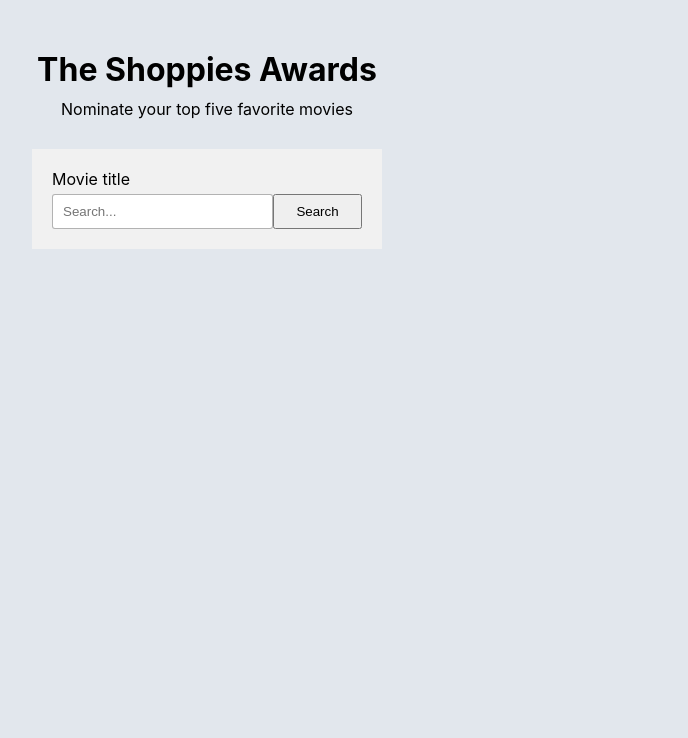
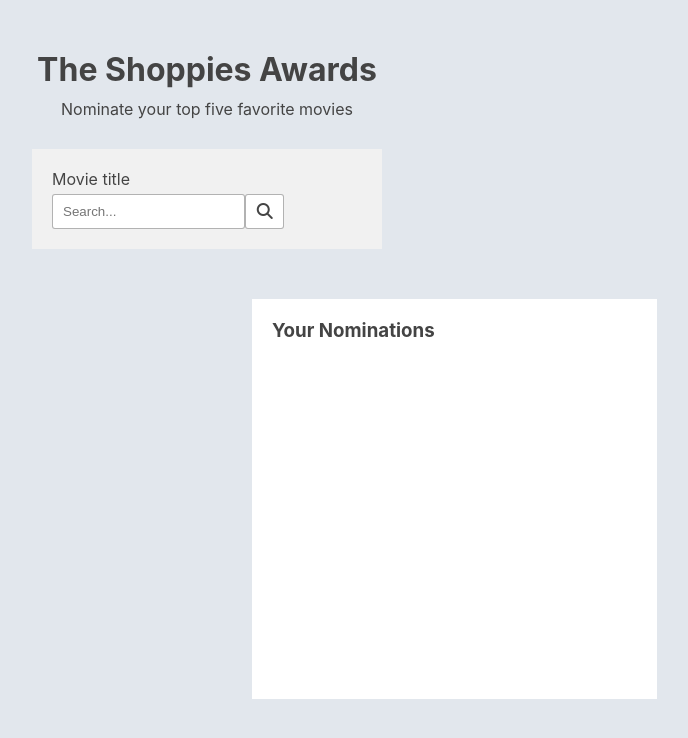
Before and after one commit to itacamba/shopify_awards, a React (Create React App) app: page / in a window 1280 px wide. Shown: the top 738 px of the page, without its empty margins (433-1121 px from the left). Built offline with nearby package versions, Linux system fonts and the light colour scheme.

Commit message:
nominating and removing nominations working, but not limiting the amount of nominations

```diff
--- a/public/index.html
+++ b/public/index.html
@@ -3,12 +3,15 @@
   <head>
     <meta charset="utf-8" />
     <link rel="icon" href="%PUBLIC_URL%/favicon.ico" />
+
     <meta name="viewport" content="width=device-width, initial-scale=1" />
     <meta name="theme-color" content="#000000" />
     <meta
       name="description"
       content="Web site created using create-react-app"
     />
+    <script src="https://kit.fontawesome.com/5eb26f0a00.js" crossorigin="anonymous"></script>
+
     <link rel="apple-touch-icon" href="%PUBLIC_URL%/logo192.png" />
     <!--
       manifest.json provides metadata used when your web app is installed on a
--- a/src/App.css
+++ b/src/App.css
@@ -5,6 +5,7 @@
 }
 body{
   background-color: #e2e7ed;
+  color: #444;
 }
 .App header{
   margin-top: 50px;
@@ -42,11 +43,28 @@ body{
 }
 .search-bar input[type="submit"]{
   width: 100px;
+  visibility: hidden;
+}
+.search-icon{
+  width: 50px;
+  background-color: #fff;
+  text-align: center;
+  border-radius: 3px;
+  border: .5px solid rgba(0,0,0,.3);
+  line-height: 32px;
+  cursor: pointer;
 }
 .results{
+  max-width: 900px;
   width: 90%;
   margin: 0 auto;
   margin-top: 50px;
+  display: flex;
+  justify-content: space-between;
+}
+.movies-container{
+  max-width: 350px;
+  width: 40%;
 }
 .movie{
   padding: 20px;
@@ -59,7 +77,7 @@ body{
 .movie p{
   margin-top: 15px;
 }
-.movie .nominate-btn{
+.nominate-btn{
   margin-top: 15px;
   display: inline;
   width: 100px;
@@ -70,3 +88,19 @@ body{
   padding: 5px 20px;
   cursor: pointer;
 }
+.nominate-btn.disabled{
+  background: #999;
+  color: #555;
+  cursor: not-allowed;
+}
+.nominated-container{
+  max-width: 500px;
+  width: 45%;
+  background-color: #fff;
+  padding: 20px;
+  min-height: 400px;
+  max-height: 800px;
+}
+.nominated-container .movie:first-child{
+  margin-top: 20px;
+}
--- a/src/App.js
+++ b/src/App.js
@@ -1,6 +1,7 @@
 import React, {useState} from 'react';
 
 import './App.css';
+import Movie from './components/Movie';
 
 function App() {
 
@@ -12,12 +13,33 @@ const [movies, setMovies] = useState([])
    fetch(`http://www.omdbapi.com/?i=tt3896198&apikey=be887243&s=${search}&type=movie`)
    .then(resp => resp.json())
    .then(data => {
+     // Filter to only display first 10 results
      let newMovies = data.Search.filter((mov, i) => i < 10 )
-     setMovies(newMovies)
+     // Add Key-Value pair to results, to keep control of nominations
+     let notNominatedMovies = newMovies.map(mov => ({...mov, Nominated: false}))
+     setMovies(notNominatedMovies)
+
     // display error when no search input
     // error handling when movie not found (try-catch)
    })
  }
+ const handleNomination = (e, movieData) => {
+  // 1. Get Index of the movie that will change
+  let movieIdx = movies.findIndex(movie => movie.imdbID === movieData.imdbID)
+  // 2. make a copy of movies
+  let allMovies = [...movies]
+  // 3. make a copy of the movie I want to change
+  let movie = {...allMovies[movieIdx]}
+  // 4. change the Nominated property
+  movie.Nominated = !movieData.Nominated
+  // 5. put it back into the array
+  allMovies[movieIdx] = movie
+  // 6. Set State with modified array
+  setMovies(allMovies)
+ }
+
+
+
  console.log(movies)
   return (
     <div className="App">
@@ -30,18 +52,28 @@ const [movies, setMovies] = useState([])
           <p>Movie title</p>
           <div className="search-bar">
             <input type="text" name="movie-search" id="movie" placeholder="Search..." value={search} onChange={(e) => setSearch(e.target.value)} />
+            <div className="search-icon"><i className="fas fa-search"></i></div>
             <input type="submit" value="Search"/>
           </div>
       </form>
       <div className="results">
-        {movies.map((mov, i) => {
-          return <div key={i} className="movie">
-                    <h5>{mov.Title}</h5>
-                    <p>Released: {mov.Year}</p>
-                    <button className="nominate-btn">Nominate</button>
-                  </div>
-        })}
+        <div className="movies-container">
+          {movies.map((mov, i) => {
+            // if movie is nominated then don't show it in this column
+            return mov.Nominated?  null : <Movie key={i} data={mov} nominated={mov.Nominated} onNominate={handleNomination}/>
+          })}
+        </div>
+        <div className="nominated-container">
+            <h3>Your Nominations</h3>
+            <div className="nominated">
+              {movies.map((mov, i) => {
+                // if movie is nominated then show it in this column
+                return mov.Nominated? <Movie key={i} data={mov} nominated={mov.Nominated} onNominate={handleNomination}/> : null
+              })}
+            </div>
+        </div>
       </div>
+
     </div>
   );
 }
--- /dev/null
+++ b/src/components/Movie.js
@@ -0,0 +1,16 @@
+import React from 'react';
+
+const Movie = ({data, onNominate, nominated}) => {
+    const {imdbID, Title, Year} = data
+    return (
+        <div className="movie" id={imdbID}>
+            <h5 className="title">{Title}</h5>
+            <p className="year">Released: {Year}</p>
+            <button className="nominate-btn" onClick={(e) => onNominate(e, data)}>
+                {nominated? "Remove" : "Nominate" }
+            </button>
+        </div>
+    );
+};
+
+export default Movie;
```
Also changed, not shown: 1 other file (tests, documents, lock files or other folders).
